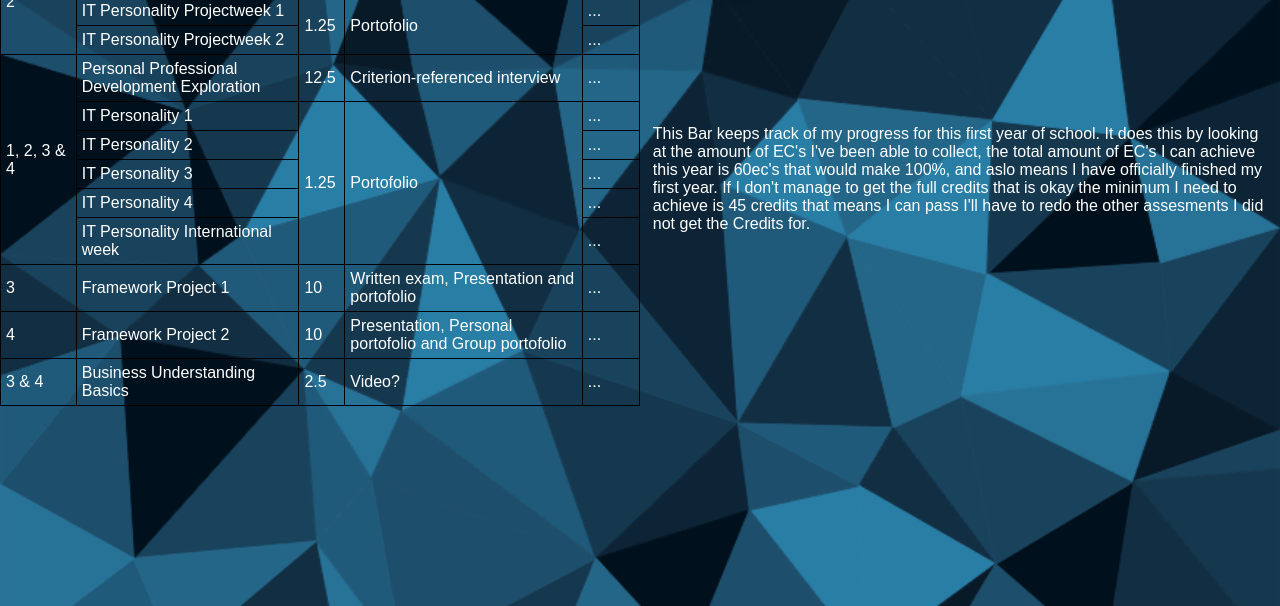
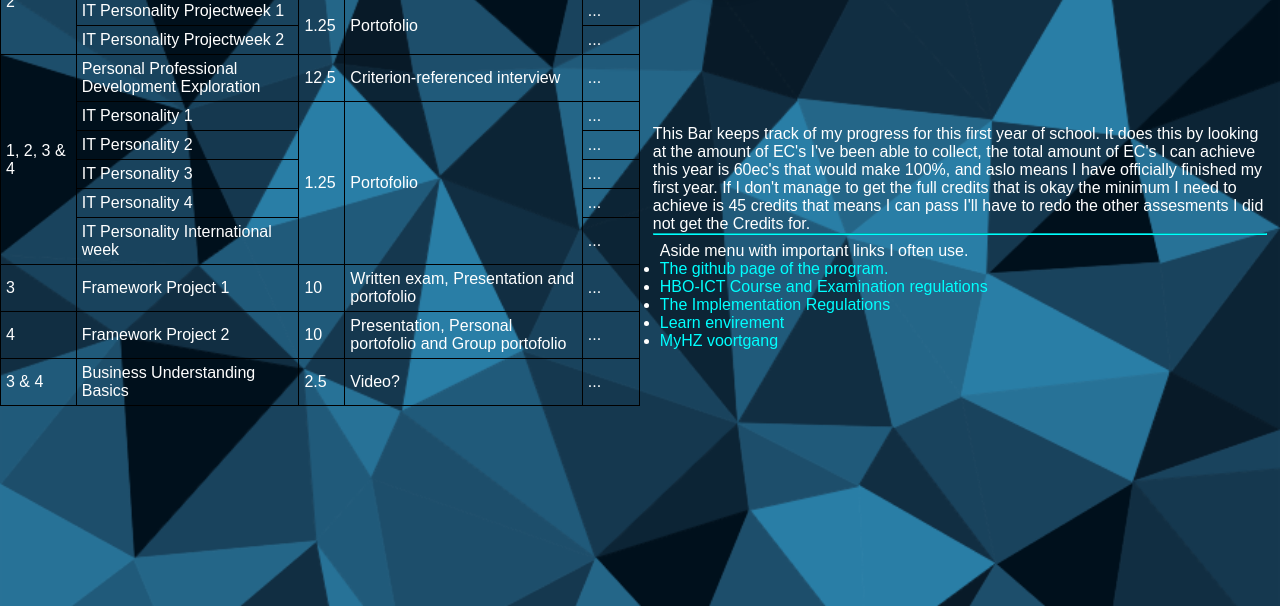
Before and after one commit to ThymoHZ/ThymoHZ.github.io, a plain HTML site: page personaldashboard.html in a window 1280 px wide. Shown: the part 194-800 px from the top of the page. Drawn offline with Linux system fonts and the light colour scheme.

Commit message:
update changes for side menu and some of the blog

```diff
--- a/personaldashboard.html
+++ b/personaldashboard.html
@@ -154,20 +154,30 @@
                     would
                     make 100%,
                     and
-                    aslo means I have officially finished my first year. If I don't manage to get the full credits that
+                    aslo means I have officially finished my first year. If I don't manage to get the full credits
+                    that
                     is
                     okay the
-                    minimum I need to achieve is 45 credits that means I can pass I'll have to redo the other assesments
+                    minimum I need to achieve is 45 credits that means I can pass I'll have to redo the other
+                    assesments
                     I
                     did not
                     get
                     the Credits for. </p>
+                <hr>
+                <aside>
+                    <ul class="asidemenu">
+                        <p>Aside menu with important links I often use.</p>
+                        <li><a href="https://github.com/HZ-HBO-ICT" target="_blank">The github page of the program.</a></li>
+                        <li><a href="https://oer.hz.nl" target="_blank">HBO-ICT Course and Examination regulations</a></li>
+                        <li><a href="https://oer.hz.nl/93eee6aa-2bc1-454c-a56a-f8b56c62ba9f" target="_blank">The Implementation Regulations</a></li>
+                        <li><a href="https://learn.hz.nl/my" target="_blank">Learn envirement</a></li>
+                        <li><a href="https://hz.osiris-student.nl/voortgang" target="_blank">MyHZ voortgang</a></li>
+                    </ul>
+                </aside>
             </section>
         </div>
     </div>
-
-
-
 </body>
 
 </html>
--- a/style.css
+++ b/style.css
@@ -63,6 +63,11 @@ article {
   font-size: 20px;
   margin-left: 10px;
   margin-right: 10px
+}
+
+/* Aside menu */
+.asidemenu {
+padding: 7px;
 }
 
 /* links styles */
```
Also changed, not shown: blog.html (+5 -5 lines).
